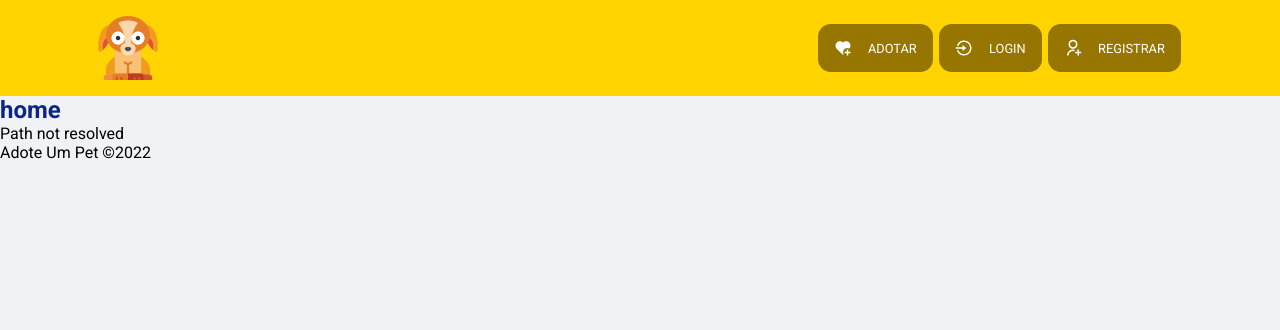
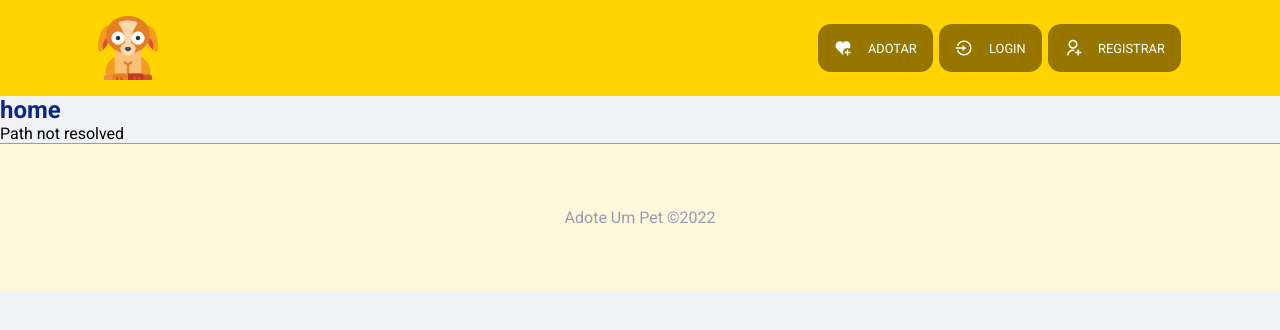
Before and after one commit to Adam-Almeida/get-pet, a React (Create React App) app in the folder frontend/: page / in a window 1280 px wide. Shown: the top 330 px of the page. Built offline with nearby package versions, Linux system fonts and the light colour scheme.

Commit message:
chore: css footer

```diff
--- a/frontend/src/App.js
+++ b/frontend/src/App.js
@@ -1,7 +1,7 @@
 import { BrowserRouter as Router, Routes, Route } from 'react-router-dom'
 
 import Navbar from './components/layout/navbar/Navbar'
-import Footer from './components/layout/Footer'
+import Footer from './components/layout/footer/Footer'
 
 //pages
 import Login from '../src/components/pages/Auth/Login'
--- a/frontend/src/components/Button/Button.js
+++ b/frontend/src/components/Button/Button.js
@@ -1,6 +1,4 @@
-import { RiHeartAddFill } from 'react-icons/ri'
-
-import {Button} from "./styles.js";
+import { Button } from "./styles.js";
 
 function MenuButton(props) {
 
--- a/frontend/src/components/Button/styles.js
+++ b/frontend/src/components/Button/styles.js
@@ -10,8 +10,8 @@ export const Button = styled.button`
         height: 3rem;
         border: 0;
         transition: filter 0.2s;
-        &:hover{
-            filter: brightness(1.2);
+        &:hover {
+            filter: brightness(0.8);
         }
 
         display: flex;
@@ -29,7 +29,5 @@ export const Button = styled.button`
             margin-right: 1rem;
         }
 
-        &:hover {
-            filter: brightness(0.8);
-        }
+
 `
--- a/frontend/src/components/layout/Footer.js
+++ b/frontend/src/components/layout/footer/Footer.js
@@ -1,8 +1,10 @@
+import { Container } from './styles'
+
 function Footer() {
     return (
-        <footer>
+        <Container>
             <span className="footer">Adote Um Pet</span> &copy;2022
-        </footer>
+        </Container>
     )
 }
 
--- /dev/null
+++ b/frontend/src/components/layout/footer/styles.js
@@ -0,0 +1,12 @@
+import styled from "styled-components";
+
+export const Container = styled.footer`
+        width: 100%;
+        background-color: var(--footer);
+        justify-content: center;
+        align-items: center;
+        padding: 4rem;
+        text-align: center;
+        border-top: solid 1px var(--text-body);
+        color: var(--text-body);
+`
--- a/frontend/src/global.css
+++ b/frontend/src/global.css
@@ -2,9 +2,9 @@
   --background: #f0f2f5;
   --text-title: #0a2689;
   --text-body: #969cb3;
-  --background: #f0f2f5;
   --shape: #ffffff;
   --theme: #977600;
+  --footer: #fff7da;
 }
 
 * {
```
Lines whose indentation alone changed are shown as unchanged.
